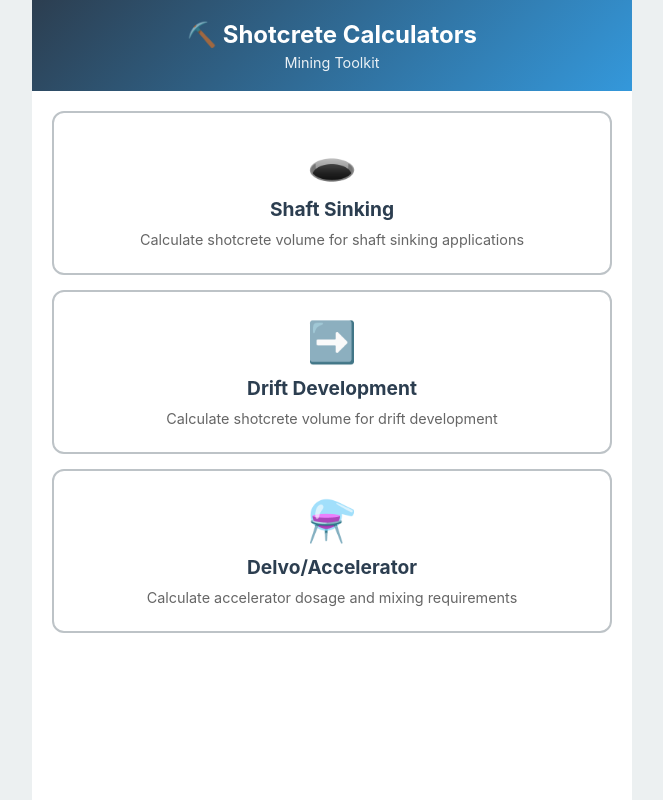
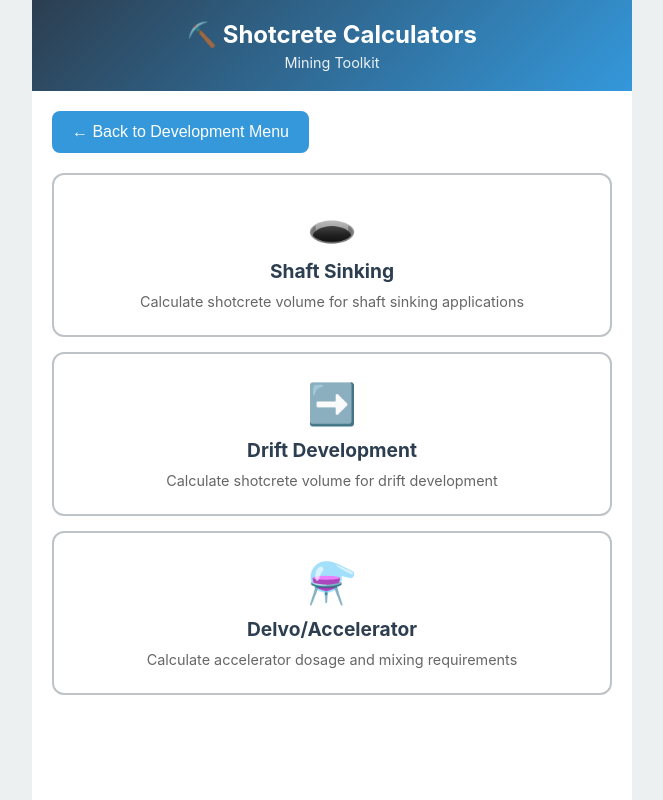
Before and after one commit to fy66c86sfw-collab/Mining-calculator-web, a website: page shotcrete-menu.html in a window 1280 px wide. Shown: the whole page, without its empty margins (308-971 px from the left). Drawn offline with Linux system fonts and the light colour scheme.

Commit message:
Add back button to shotcrete-menu.html that links to development.html

```diff
--- a/shotcrete-menu.html
+++ b/shotcrete-menu.html
@@ -54,6 +54,24 @@
             padding: 20px;
         }
 
+                .back-btn {
+            background: var(--secondary);
+            color: white;
+            border: none;
+            padding: 12px 20px;
+            border-radius: 8px;
+            font-size: 1rem;
+            cursor: pointer;
+            margin-bottom: 20px;
+            display: inline-block;
+            transition: all 0.3s ease;
+        }
+
+        .back-btn:hover {
+            background: var(--primary);
+            transform: translateY(-2px);
+        }
+
         .menu-cards {
             display: grid;
             grid-template-columns: 1fr;
@@ -103,6 +121,7 @@
         </div>
 
         <div class="content">
+                        <button class="back-btn" onclick="window.location.href='development.html'">← Back to Development Menu</button>
             <div class="menu-cards">
                 <a href="shaft-sinking.html" class="menu-card">
                     <div class="menu-icon">🕳️</div>
```
